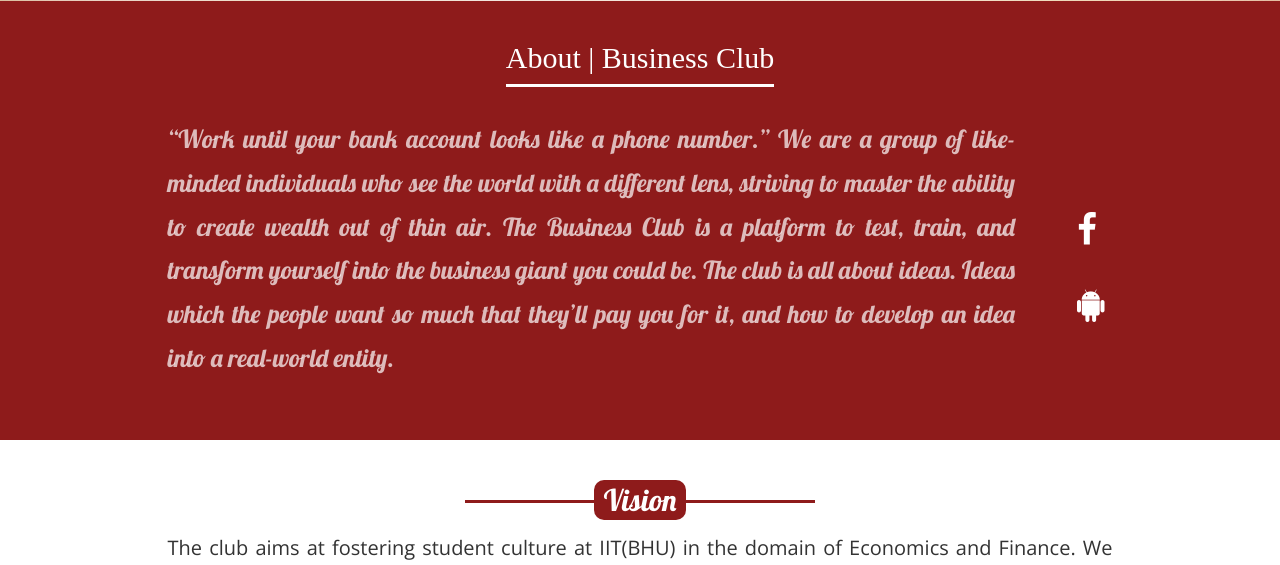
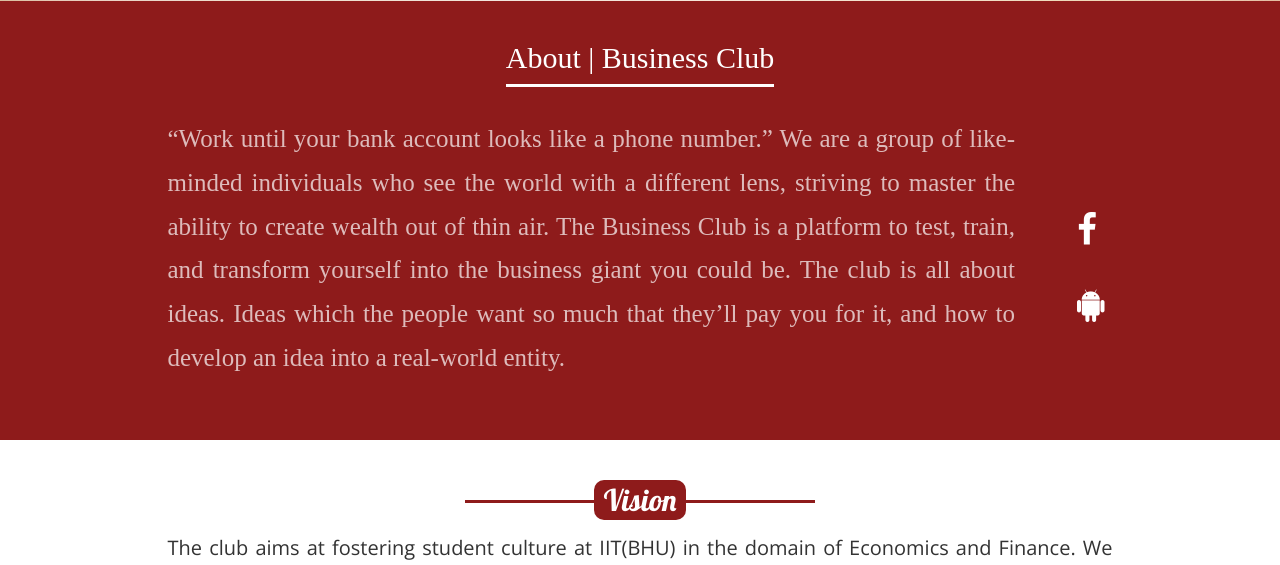
Before and after one commit to sntciitbhu/website, a Django app: page /clubs/biz in a window 1280 px wide. Shown: the part 799-1364 px from the top of the page. Run offline with Django 3.2, Linux system fonts and the light colour scheme; some libraries are stand-ins or nearby versions.

Commit message:
Update biz.html

```diff
--- a/templates/biz.html
+++ b/templates/biz.html
@@ -85,8 +85,8 @@
                     </div>
                 </div>
                 <div class="row">
-                    <div class="col-lg-9 col-lg-push-1 text-center" style='font-family: "Times New Roman", Times, Sans-serif;'>
-                      <p class="text-faded">“Work until your bank account looks like a phone number.”
+                    <div class="col-lg-9 col-lg-push-1 text-center">
+                      <p class="text-faded" style='font-family: "Times New Roman", Times, Sans-serif;'>“Work until your bank account looks like a phone number.”
                             We are a group of like-minded individuals who see the world with a different lens, striving to master the ability to create wealth out of thin air. The Business Club is a platform to test, train, and transform yourself into the business giant you could be. The club is all about ideas. Ideas which the people want so much that they’ll pay you for it, and how to develop an idea into a real-world entity.
                             </p>
                     </div>
```
